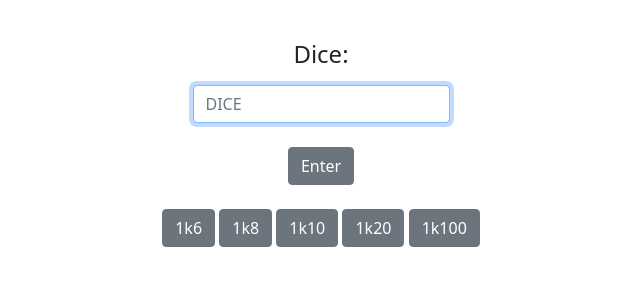
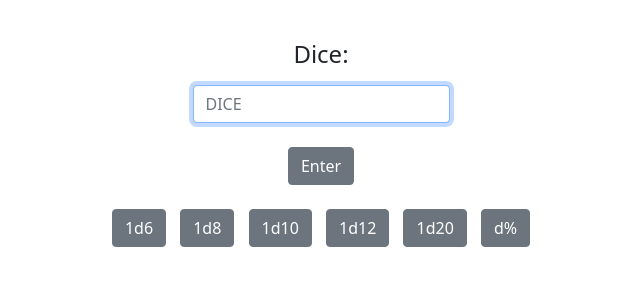
Before and after one commit to HoulaCZ/DKDice, a Flask app: page / in a window 1280 px wide. Shown: the top 300 px of the page, without its empty margins (319-959 px from the left). Run offline with Flask 3, Linux system fonts and the light colour scheme.

Commit message:
Added d12, replaced k with d in presets, new margin in presets buttons

```diff
--- a/templates/index.html
+++ b/templates/index.html
@@ -24,11 +24,12 @@
         </form>
         <form action="/throw" method="get">
             <center>
-                <button class="btn btn-secondary text-center" type="submit" name="q" value="1k6">1k6</button>
-                <button class="btn btn-secondary text-center" type="submit" name="q" value="1k8">1k8</button>
-                <button class="btn btn-secondary text-center" type="submit" name="q" value="1k10">1k10</button>
-                <button class="btn btn-secondary text-center" type="submit" name="q" value="1k20">1k20</button>
-                <button class="btn btn-secondary text-center" type="submit" name="q" value="1k100">1k100</button>
+                <button class="btn btn-secondary text-center" style="margin-left: 5px; margin-right: 5px;" type="submit" name="q" value="1d6">1d6</button>
+                <button class="btn btn-secondary text-center" style="margin-left: 5px; margin-right: 5px;" type="submit" name="q" value="1d8">1d8</button>
+                <button class="btn btn-secondary text-center" style="margin-left: 5px; margin-right: 5px;" type="submit" name="q" value="1d10">1d10</button>
+                <button class="btn btn-secondary text-center" style="margin-left: 5px; margin-right: 5px;" type="submit" name="q" value="1d12">1d12</button>
+                <button class="btn btn-secondary text-center" style="margin-left: 5px; margin-right: 5px;" type="submit" name="q" value="1d20">1d20</button>
+                <button class="btn btn-secondary text-center" style="margin-left: 5px; margin-right: 5px;" type="submit" name="q" value="1d100">d%</button>
             </center>
         </form>
     </body>
```
Also changed, not shown: dice.py (deleted, +0 -24 lines), templates/error.html (+6 -5 lines), templates/throw.html (+6 -5 lines).
